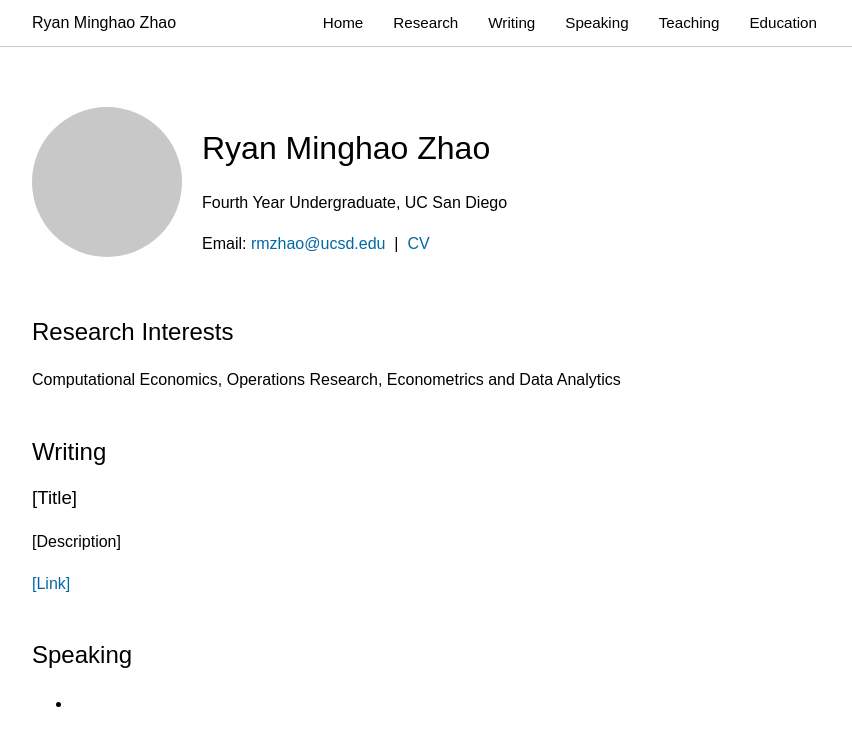
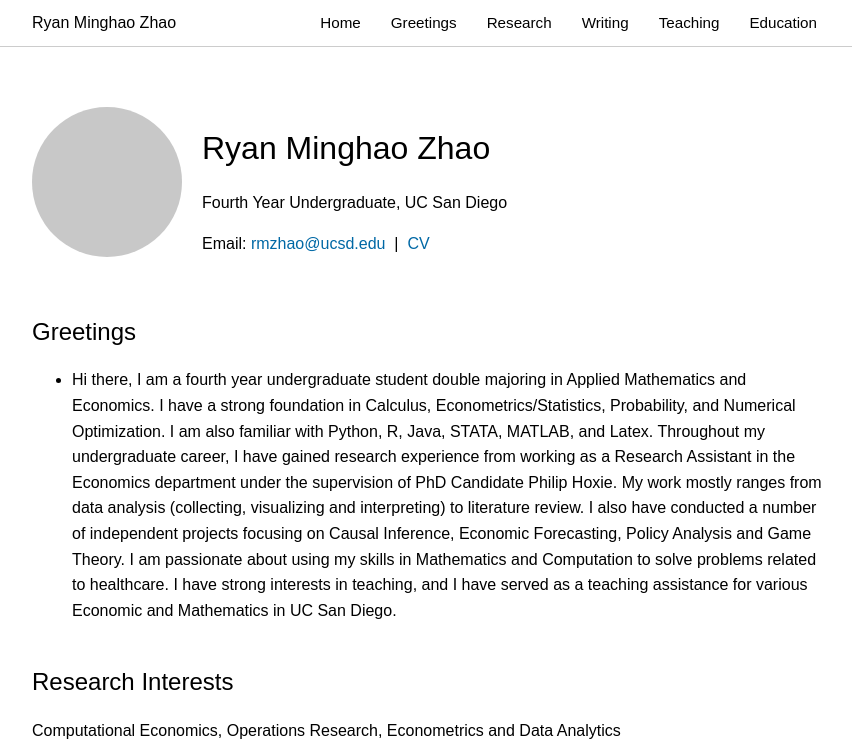
Before and after one commit to zhaominghao1/zhaominghao1.github.io, a plain HTML site: page index.html in a window 1280 px wide. Shown: the top 753 px of the page, without its empty margins (208-1060 px from the left). Drawn offline with Linux system fonts and the light colour scheme.

Commit message:
adding self intro

```diff
--- a/index.html
+++ b/index.html
@@ -14,9 +14,9 @@
       <label for="menu-toggle" class="menu-icon">&#9776;</label>
       <ul class="nav-links">
         <li><a href="#top">Home</a></li>
+        <li><a href="#greetings">Greetings</a></li>
         <li><a href="#research">Research</a></li>
         <li><a href="#writing">Writing</a></li>
-        <li><a href="#speaking">Speaking</a></li>
         <li><a href="#teaching">Teaching</a></li>
         <li><a href="#education">Education</a></li>
 
@@ -35,9 +35,9 @@
         </p>
       </div>
     </section>
+    <section id="greetings"><h2>Greetings</h2><ul><li>Hi there, I am a fourth year undergraduate student double majoring in Applied Mathematics and Economics. I have a strong foundation in Calculus, Econometrics/Statistics, Probability, and Numerical Optimization. I am also familiar with Python, R, Java, STATA, MATLAB, and Latex. Throughout my undergraduate career, I have gained research experience from working as a Research Assistant in the Economics department under the supervision of PhD Candidate Philip Hoxie. My work mostly ranges from data analysis (collecting, visualizing and interpreting) to literature review. I also have conducted a number of independent projects focusing on Causal Inference, Economic Forecasting, Policy Analysis and Game Theory. I am passionate about using my skills in Mathematics and Computation to solve problems related to healthcare. I have strong interests in teaching, and I have served as a teaching assistance for various Economic and Mathematics in UC San Diego. </li></li></ul></section>
     <section id="research"><h2>Research Interests</h2><p> Computational Economics, Operations Research, Econometrics and Data Analytics</p></section>
     <section id="writing"><h2>Writing</h2><div class="publication"><h3>[Title]</h3><p>[Description]</p><p><a href="#">[Link]</a></p></div></section>
-    <section id="speaking"><h2>Speaking</h2><ul><li> </li></li></ul></section>
     <section id="teaching"><h2>Teaching</h2><ul><li>Undergraduate Teaching Assistant for ECON 100B Microeconomics, under Dr. Meredith Crane </li>
       <li>Undergraduate Teaching Assistant for ECON 120B Econometrics, under Dr. Gordon Dahl</li>
       <li>Tutor for MATH 20A Calculus for Science and Engineering, under Dr. Andrew Suk </li>
```
